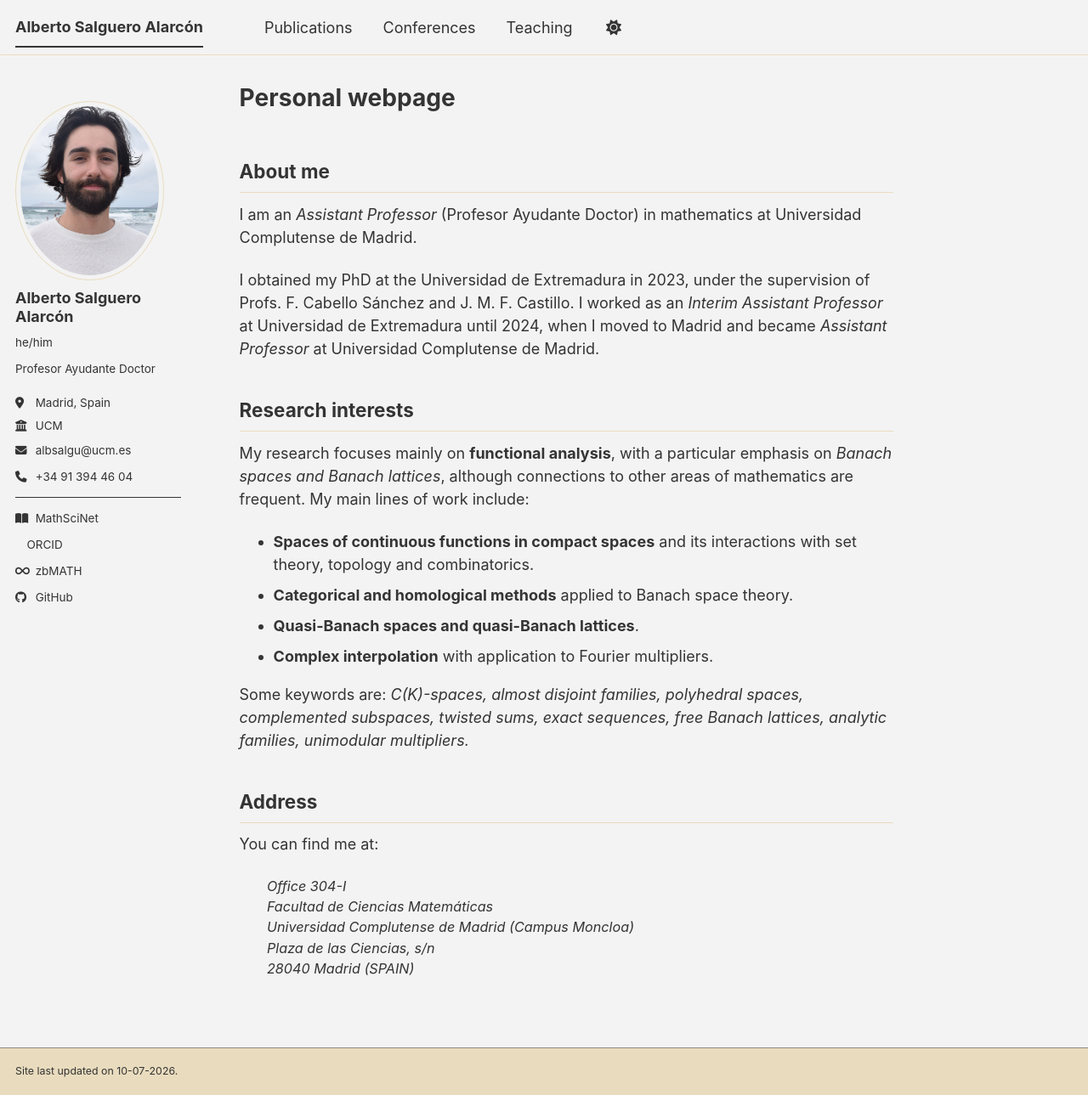
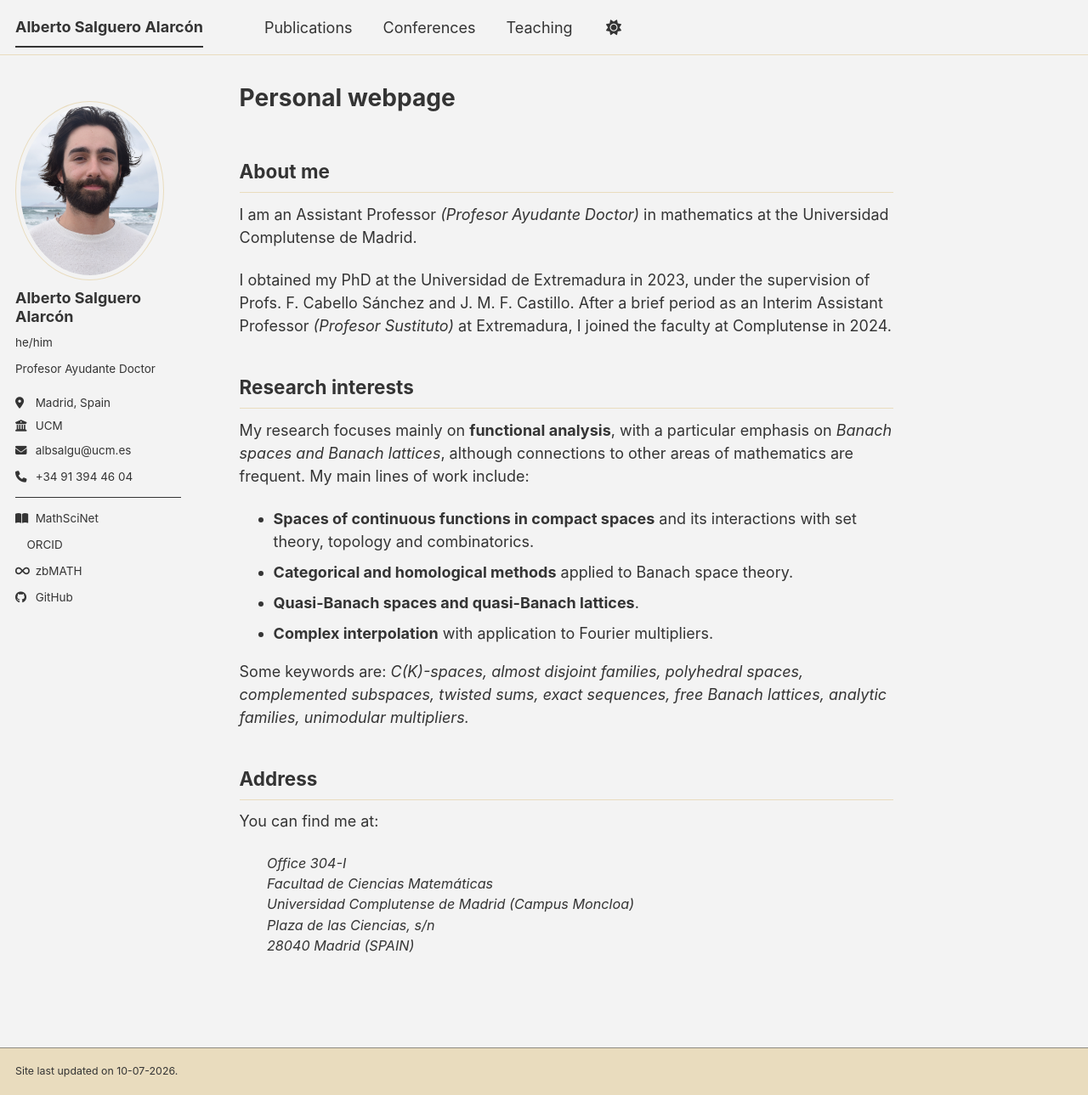
Before and after one commit to salgueroalarcon/salgueroalarcon.github.io, a Jekyll site: the page built from _pages/about.md, in a window 1280 px wide and 1289 px high. Shown: the whole window at 85% size. Built offline with Jekyll 4.4.1, drawn with Linux system fonts in a browser that asks for light colours; a style sheet for code colours, icons or effects is not loaded.

Commit message:
Update About me section for clarity and consistency
Revised text for clarity and consistency in the About me section.

```diff
--- a/_pages/about.md
+++ b/_pages/about.md
@@ -8,9 +8,9 @@ redirect_from:
 ---
 
 ## About me
-I am an _Assistant Professor_ (Profesor Ayudante Doctor) in mathematics at Universidad Complutense de Madrid.
+I am an Assistant Professor _(Profesor Ayudante Doctor)_ in mathematics at the Universidad Complutense de Madrid.
 
-I obtained my PhD at the Universidad de Extremadura in 2023, under the supervision of Profs. F. Cabello Sánchez and J. M. F. Castillo.  I worked as an _Interim Assistant Professor_ at Universidad de Extremadura until 2024, when I moved to Madrid and became _Assistant Professor_ at Universidad Complutense de Madrid.
+I obtained my PhD at the Universidad de Extremadura in 2023, under the supervision of Profs. F. Cabello Sánchez and J. M. F. Castillo.  After a brief period as an Interim Assistant Professor _(Profesor Sustituto)_ at Extremadura, I joined the faculty at Complutense in 2024.
 
 ## Research interests
 
```
